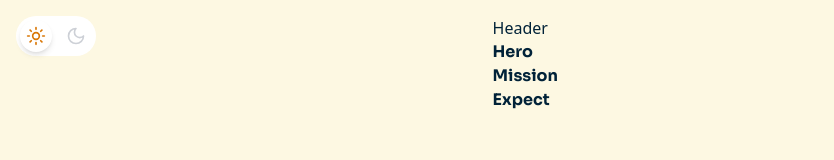
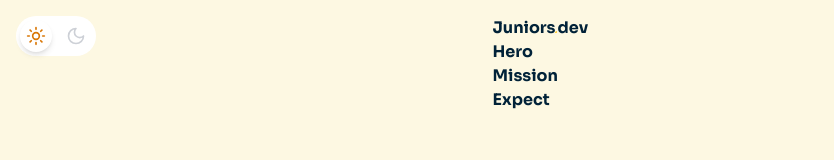
Before and after one commit to Juniors-Dev/Juniors.dev, a React (Vite) app: page / in a window 1280 px wide. Shown: the top 160 px of the page, without its empty margins (0-834 px from the left). Built offline with nearby package versions, Linux system fonts and the light colour scheme.

Commit message:
feat: add logo to header

```diff
--- a/src/components/ui/Header.jsx
+++ b/src/components/ui/Header.jsx
@@ -1,7 +1,11 @@
 function Header() {
   return (
     <header>
-      <nav>Header</nav>
+      <div className="">
+        <h5 className="text-[var(--h5-size)] bold">
+          Juniors<img src="src/assets/ducky1.svg" className="w-0.5 inline align-baseline"></img>dev
+        </h5>
+      </div>
     </header>
   );
 }
```
